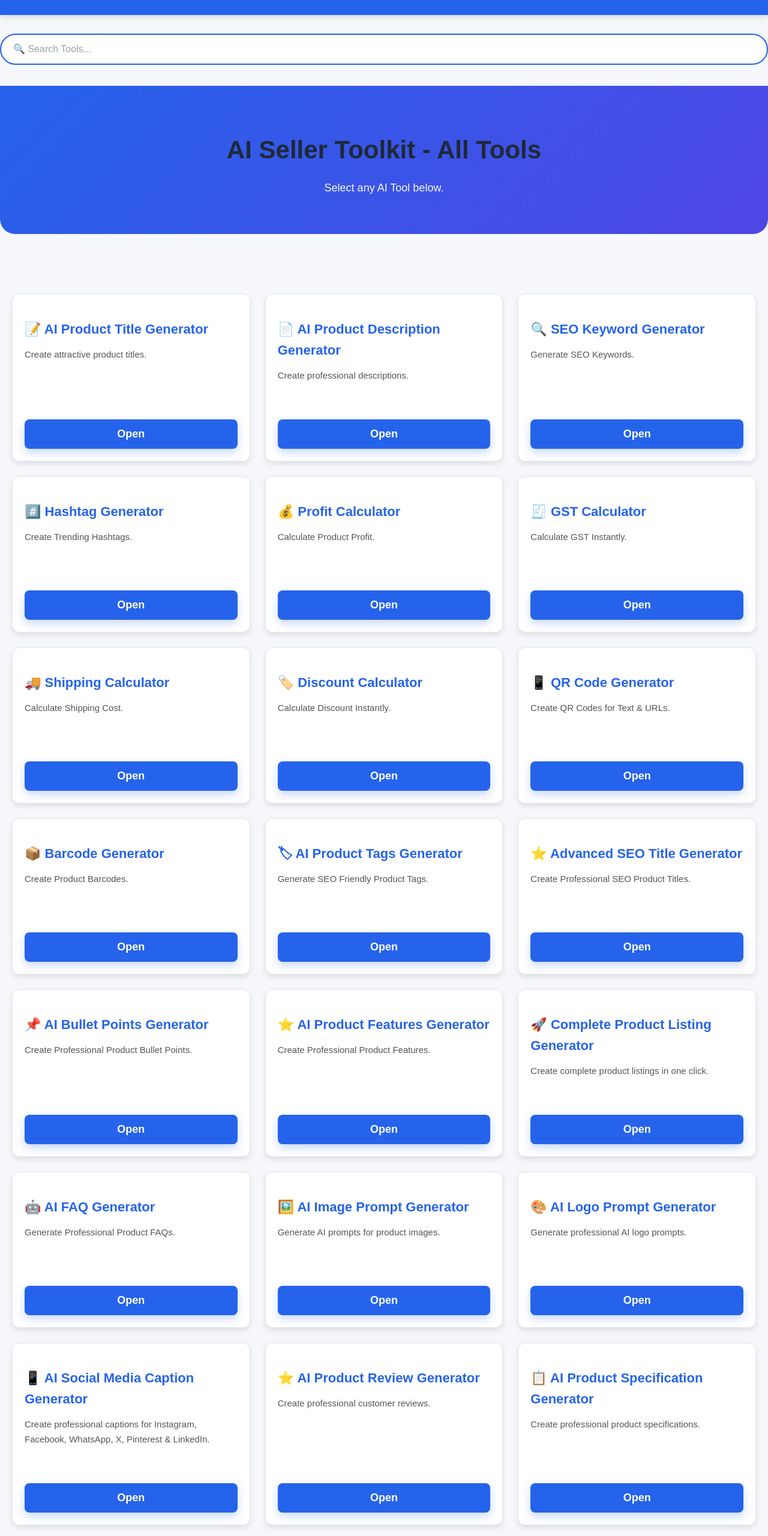
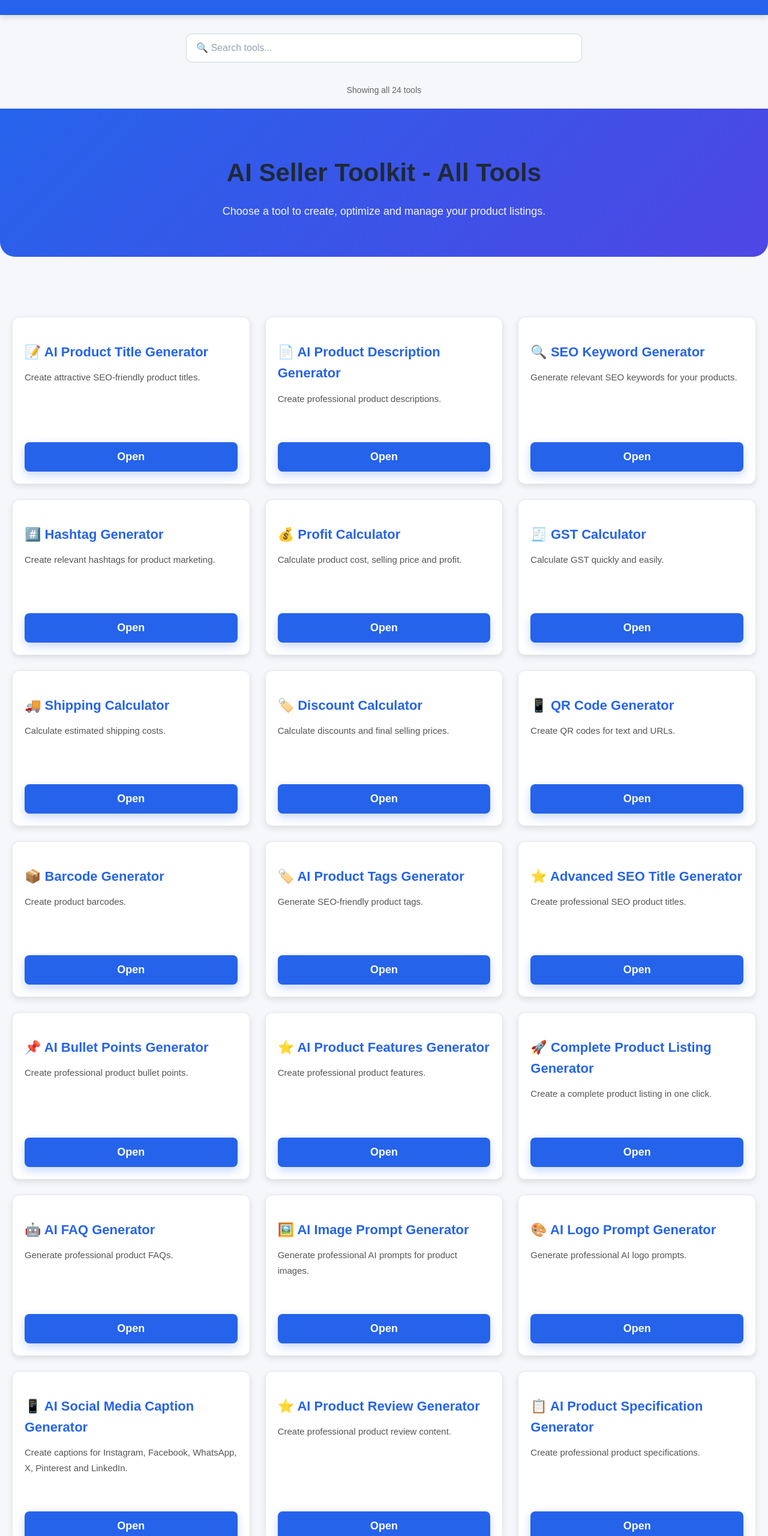
Before and after one commit to bhgbhnnjrhgnfnhhjh-glitch/AI-Seller-Toolkit-Backend, a website: page tools.html in a window 1280 px wide. Shown: the part 60-2620 px from the top of the page at 60% size. Drawn offline with Linux system fonts and the light colour scheme.

Commit message:
Update tools.html

```diff
--- a/tools.html
+++ b/tools.html
@@ -1,216 +1,572 @@
 <!DOCTYPE html>
 <html lang="en">
+
 <head>
+
 <meta charset="UTF-8">
 <meta name="viewport" content="width=device-width, initial-scale=1.0">
+
 <title>AI Seller Toolkit - All Tools</title>
+
 <link rel="stylesheet" href="style.css">
+
+<style>
+
+.search-box {
+    max-width: 700px;
+    margin: 25px auto;
+    padding: 0 20px;
+}
+
+.search-box input {
+    width: 100%;
+    padding: 14px 16px;
+    border: 1px solid #d1d5db;
+    border-radius: 10px;
+    font-size: 16px;
+    outline: none;
+    box-sizing: border-box;
+}
+
+.search-box input:focus {
+    border-color: #2563eb;
+}
+
+.tools .card {
+    transition: transform 0.2s ease, box-shadow 0.2s ease;
+}
+
+.tools .card:hover {
+    transform: translateY(-3px);
+}
+
+.no-results {
+    display: none;
+    text-align: center;
+    padding: 30px;
+    font-size: 18px;
+    color: #666;
+}
+
+.tool-count {
+    text-align: center;
+    margin: 10px 0 20px;
+    color: #666;
+    font-size: 14px;
+}
+
+</style>
+
 </head>
+
 
 <body>
 
+
 <header>
+
 <h1>🤖 AI Seller Toolkit</h1>
+
 <a href="index.html">⬅ Home</a>
+
 </header>
 
+
 <div class="search-box">
-<input type="text" id="searchTools" placeholder="🔍 Search Tools...">
+
+<input
+type="text"
+id="searchTools"
+placeholder="🔍 Search tools..."
+autocomplete="off">
+
 </div>
 
+
+<div class="tool-count" id="toolCount">
+Showing all tools
+</div>
+
+
 <section class="hero">
+
 <h2>AI Seller Toolkit - All Tools</h2>
-<p>Select any AI Tool below.</p>
+
+<p>Choose a tool to create, optimize and manage your product listings.</p>
+
 </section>
 
-<section class="tools">
 
-<div class="card">
+<section class="tools" id="toolsContainer">
+
+
+<!-- 1 -->
+
+<div class="card tool-card">
+
 <h3>📝 AI Product Title Generator</h3>
-<p>Create attractive product titles.</p>
-<button onclick="location.href='title-generator.html'">Open</button>
+
+<p>Create attractive SEO-friendly product titles.</p>
+
+<button onclick="location.href='title-generator.html'">
+Open
+</button>
+
 </div>
 
-<div class="card">
+
+<!-- 2 -->
+
+<div class="card tool-card">
+
 <h3>📄 AI Product Description Generator</h3>
-<p>Create professional descriptions.</p>
-<button onclick="location.href='description-generator.html'">Open</button>
+
+<p>Create professional product descriptions.</p>
+
+<button onclick="location.href='description-generator.html'">
+Open
+</button>
+
 </div>
 
-<div class="card">
+
+<!-- 3 -->
+
+<div class="card tool-card">
+
 <h3>🔍 SEO Keyword Generator</h3>
-<p>Generate SEO Keywords.</p>
-<button onclick="location.href='seo-generator.html'">Open</button>
+
+<p>Generate relevant SEO keywords for your products.</p>
+
+<button onclick="location.href='seo-generator.html'">
+Open
+</button>
+
 </div>
 
-<div class="card">
+
+<!-- 4 -->
+
+<div class="card tool-card">
+
 <h3>#️⃣ Hashtag Generator</h3>
-<p>Create Trending Hashtags.</p>
-<button onclick="location.href='hashtag-generator.html'">Open</button>
+
+<p>Create relevant hashtags for product marketing.</p>
+
+<button onclick="location.href='hashtag-generator.html'">
+Open
+</button>
+
 </div>
 
-<div class="card">
+
+<!-- 5 -->
+
+<div class="card tool-card">
+
 <h3>💰 Profit Calculator</h3>
-<p>Calculate Product Profit.</p>
-<button onclick="location.href='profit-calculator.html'">Open</button>
+
+<p>Calculate product cost, selling price and profit.</p>
+
+<button onclick="location.href='profit-calculator.html'">
+Open
+</button>
+
 </div>
 
-<div class="card">
+
+<!-- 6 -->
+
+<div class="card tool-card">
+
 <h3>🧾 GST Calculator</h3>
-<p>Calculate GST Instantly.</p>
+
+<p>Calculate GST quickly and easily.</p>
+
 <button onclick="location.href='gst-calculator.html'">
 Open
 </button>
+
 </div>
 
-<div class="card">
+
+<!-- 7 -->
+
+<div class="card tool-card">
+
 <h3>🚚 Shipping Calculator</h3>
-<p>Calculate Shipping Cost.</p>
+
+<p>Calculate estimated shipping costs.</p>
+
 <button onclick="location.href='shipping-calculator.html'">
 Open
 </button>
+
 </div>
 
-<div class="card">
+
+<!-- 8 -->
+
+<div class="card tool-card">
+
 <h3>🏷️ Discount Calculator</h3>
-<p>Calculate Discount Instantly.</p>
+
+<p>Calculate discounts and final selling prices.</p>
+
 <button onclick="location.href='discount-calculator.html'">
 Open
 </button>
+
 </div>
 
-<div class="card">
+
+<!-- 9 -->
+
+<div class="card tool-card">
+
 <h3>📱 QR Code Generator</h3>
-<p>Create QR Codes for Text & URLs.</p>
+
+<p>Create QR codes for text and URLs.</p>
+
 <button onclick="location.href='qr-generator.html'">
 Open
 </button>
+
 </div>
 
-<div class="card">
+
+<!-- 10 -->
+
+<div class="card tool-card">
+
 <h3>📦 Barcode Generator</h3>
-<p>Create Product Barcodes.</p>
+
+<p>Create product barcodes.</p>
+
 <button onclick="location.href='barcode-generator.html'">
 Open
 </button>
+
 </div>
 
-<div class="card">
-<h3>🏷 AI Product Tags Generator</h3>
-<p>Generate SEO Friendly Product Tags.</p>
+
+<!-- 11 -->
+
+<div class="card tool-card">
+
+<h3>🏷️ AI Product Tags Generator</h3>
+
+<p>Generate SEO-friendly product tags.</p>
+
 <button onclick="location.href='product-tags-generator.html'">
 Open
 </button>
+
 </div>
 
-  <div class="card">
+
+<!-- 12 -->
+
+<div class="card tool-card">
+
 <h3>⭐ Advanced SEO Title Generator</h3>
-<p>Create Professional SEO Product Titles.</p>
+
+<p>Create professional SEO product titles.</p>
+
 <button onclick="location.href='advanced-title-generator.html'">
 Open
 </button>
+
 </div>
 
-  <div class="card">
+
+<!-- 13 -->
+
+<div class="card tool-card">
+
 <h3>📌 AI Bullet Points Generator</h3>
-<p>Create Professional Product Bullet Points.</p>
+
+<p>Create professional product bullet points.</p>
+
 <button onclick="location.href='bullet-points-generator.html'">
 Open
 </button>
+
 </div>
 
-<div class="card">
+
+<!-- 14 -->
+
+<div class="card tool-card">
+
 <h3>⭐ AI Product Features Generator</h3>
-    <p>Create Professional Product Features.</p>
+
+<p>Create professional product features.</p>
+
 <button onclick="location.href='product-features-generator.html'">
 Open
 </button>
+
 </div>
 
-<div class="card">
+
+<!-- 15 -->
+
+<div class="card tool-card">
+
 <h3>🚀 Complete Product Listing Generator</h3>
-    <p>Create complete product listings in one click.</p>
+
+<p>Create a complete product listing in one click.</p>
+
 <button onclick="location.href='complete-listing-generator.html'">
 Open
 </button>
+
 </div>
 
-<div class="card">
+
+<!-- 16 -->
+
+<div class="card tool-card">
+
 <h3>🤖 AI FAQ Generator</h3>
-    <p>Generate Professional Product FAQs.</p>
+
+<p>Generate professional product FAQs.</p>
+
 <button onclick="location.href='faq-generator.html'">
 Open
 </button>
+
 </div>
-<div class="card">
+
+
+<!-- 17 -->
+
+<div class="card tool-card">
+
 <h3>🖼️ AI Image Prompt Generator</h3>
-    <p>Generate AI prompts for product images.</p>
+
+<p>Generate professional AI prompts for product images.</p>
+
 <button onclick="location.href='image-prompt-generator.html'">
 Open
 </button>
+
 </div>
-  <div class="card">
+
+
+<!-- 18 -->
+
+<div class="card tool-card">
+
 <h3>🎨 AI Logo Prompt Generator</h3>
+
 <p>Generate professional AI logo prompts.</p>
+
 <button onclick="location.href='logo-prompt-generator.html'">
 Open
 </button>
+
 </div>
-  <div class="card">
+
+
+<!-- 19 -->
+
+<div class="card tool-card">
+
 <h3>📱 AI Social Media Caption Generator</h3>
-<p>Create professional captions for Instagram, Facebook, WhatsApp, X, Pinterest & LinkedIn.</p>
+
+<p>Create captions for Instagram, Facebook, WhatsApp, X, Pinterest and LinkedIn.</p>
+
 <button onclick="location.href='social-caption-generator.html'">
 Open
 </button>
 
 </div>
-<div class="card">
+
+
+<!-- 20 -->
+
+<div class="card tool-card">
+
 <h3>⭐ AI Product Review Generator</h3>
-<p>Create professional customer reviews.</p>
+
+<p>Create professional product review content.</p>
+
 <button onclick="location.href='review-generator.html'">
 Open
 </button>
 
 </div>
-  <div class="card">
+
+
+<!-- 21 -->
+
+<div class="card tool-card">
+
 <h3>📋 AI Product Specification Generator</h3>
+
 <p>Create professional product specifications.</p>
+
 <button onclick="location.href='specification-generator.html'">
 Open
 </button>
 
 </div>
-  <div class="card">
+
+
+<!-- 22 -->
+
+<div class="card tool-card">
+
 <h3>📧 AI Email Generator</h3>
+
 <p>Create professional business emails instantly.</p>
+
 <button onclick="location.href='email-generator.html'">
 Open
 </button>
 
 </div>
-  <div class="card">
+
+
+<!-- 23 -->
+
+<div class="card tool-card">
+
 <h3>🌍 AI Privacy Policy Generator</h3>
+
 <p>Create a professional Privacy Policy for your website.</p>
+
 <button onclick="location.href='privacy-policy-generator.html'">
 Open
 </button>
 
 </div>
-<div class="card">
+
+
+<!-- 24 -->
+
+<div class="card tool-card">
+
 <h3>📜 AI Terms & Conditions Generator</h3>
+
 <p>Create professional Terms & Conditions for your website.</p>
+
 <button onclick="location.href='terms-generator.html'">
 Open
 </button>
 
 </div>
+
+
 </section>
 
+
+<div
+class="no-results"
+id="noResults">
+
+🔍 No matching tools found.
+
+</div>
+
+
 <footer>
+
 <p>© 2026 AI Seller Toolkit</p>
+
 </footer>
 
-<script src="script.js"></script>
+
+<script>
+
+const searchInput =
+document.getElementById("searchTools");
+
+const toolCards =
+document.querySelectorAll(".tool-card");
+
+const toolCount =
+document.getElementById("toolCount");
+
+const noResults =
+document.getElementById("noResults");
+
+
+searchInput.addEventListener("input", function () {
+
+    const search =
+        this.value
+            .toLowerCase()
+            .trim();
+
+    let visibleCount = 0;
+
+
+    toolCards.forEach(function (card) {
+
+        const text =
+            card.innerText.toLowerCase();
+
+
+        if (
+            search === "" ||
+            text.includes(search)
+        ) {
+
+            card.style.display = "";
+
+            visibleCount++;
+
+        } else {
+
+            card.style.display = "none";
+
+        }
+
+    });
+
+
+    if (search === "") {
+
+        toolCount.textContent =
+            "Showing all " +
+            toolCards.length +
+            " tools";
+
+    } else {
+
+        toolCount.textContent =
+            "Showing " +
+            visibleCount +
+            " matching tool" +
+            (visibleCount === 1 ? "" : "s");
+
+    }
+
+
+    if (visibleCount === 0) {
+
+        noResults.style.display = "block";
+
+    } else {
+
+        noResults.style.display = "none";
+
+    }
+
+});
+
+
+toolCount.textContent =
+    "Showing all " +
+    toolCards.length +
+    " tools";
+
+</script>
+
 
 </body>
+
   </html>
```
Lines whose indentation alone changed are shown as unchanged.
